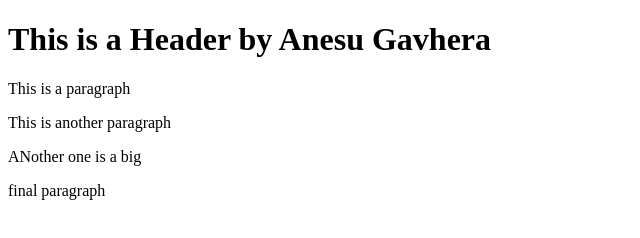
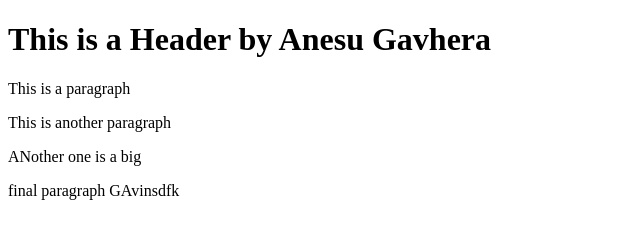
Before and after one commit to agavhe01/git-test, a plain HTML site: page index.html in a window 1280 px wide. Shown: the full height of the page, 0-640 px from the left. Drawn offline with Linux system fonts and the light colour scheme.

Commit message:
Another attempt after cloning

```diff
--- a/index.html
+++ b/index.html
@@ -5,7 +5,7 @@
         <p>This is a paragraph</p>
         <p>This is another paragraph</p>
         <p>ANother one is a big</p>
-        <p>final paragraph</p>
+        <p>final paragraph GAvinsdfk</p>
 
     </body>
 </html>
```
